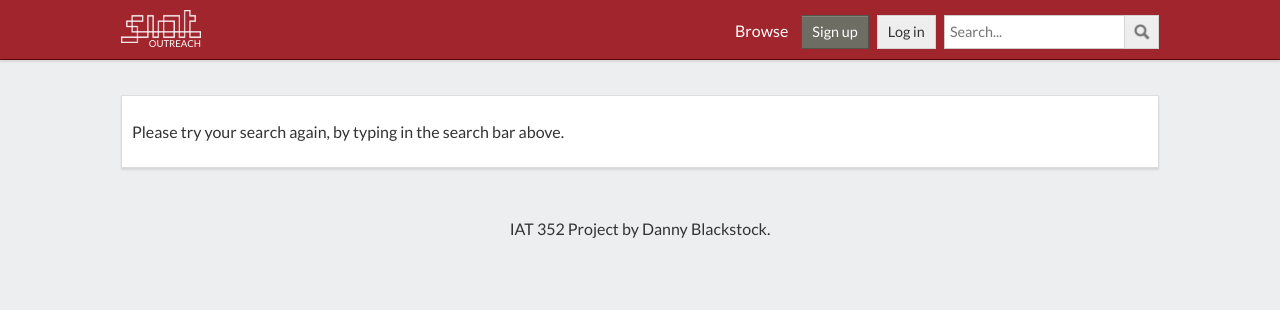
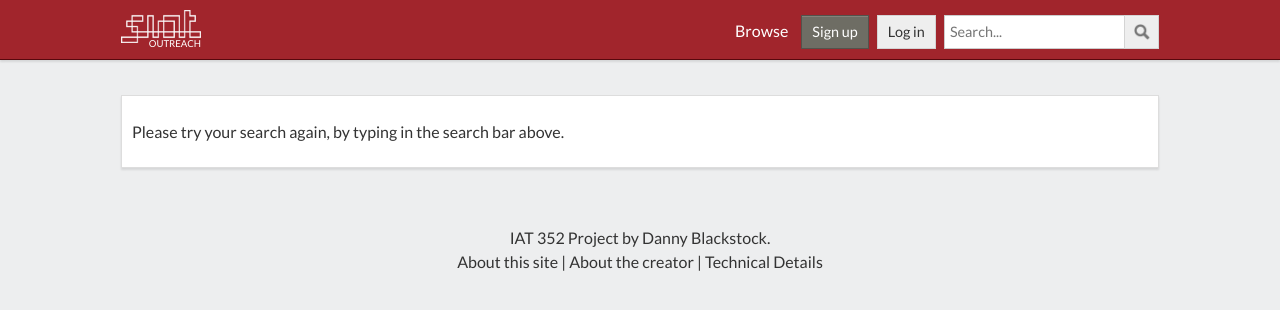
Before and after one commit to dannyblackstock/IAT-352, a PHP site: page /xe/dblackst/search_results.php in a window 1280 px wide. Shown: the top 310 px of the page. Run offline with PHP 8.4, Linux system fonts and the light colour scheme; some libraries are stand-ins or nearby versions.

Commit message:
Add 3 final pages, links in footer

```diff
--- a/dblackst/includes/footer.php
+++ b/dblackst/includes/footer.php
@@ -1,5 +1,10 @@
     <div id="footer-container">
-        <p class="footer-p">IAT 352 Project by Danny Blackstock.</p>
+        <div>IAT 352 Project by Danny Blackstock.</div>
+        <div>
+            <a href="about.php">About this site</a> |
+            <a href="author.php"> About the creator</a> |
+            <a href="technical.php"> Technical Details</a>
+        </div>
     </div>
     <script src="//ajax.googleapis.com/ajax/libs/jquery/1.10.2/jquery.min.js"></script>
     <script>window.jQuery || document.write('<script src="js/vendor/jquery-1.10.2.min.js"><\/script>')</script>
--- a/dblackst/search_results.php
+++ b/dblackst/search_results.php
@@ -39,8 +39,9 @@ if(isset($_GET['search_query'])) {
       // if there are any results
       if ($search_query_result->num_rows > 0) {
 
-        echo "<div class=\"container\">
-                <h1>Search results containing \"".$_GET['search_query']."\"</h1><ul>";
+        echo "<h1>Search results containing \"".$_GET['search_query']."\"</h1>
+                <div class=\"container\">
+                  <ul>";
 
         while ($result = $search_query_result->fetch_assoc()) {
           echo "
--- a/dblackst/styles/main.css
+++ b/dblackst/styles/main.css
@@ -520,6 +520,10 @@ body, input, textarea, button {
   color: #333333;
 }
 
+label {
+  cursor: pointer;
+}
+
 .placeholder {
   color: #aaa;
 }
@@ -910,7 +914,7 @@ a:hover {
   margin-left: auto;
   margin-right: auto;
   text-align: center;
-  padding: 10px 0;
+  padding: 30px 0 15px 0;
 }
 #footer-container:before, #footer-container:after {
   content: " ";
@@ -919,12 +923,9 @@ a:hover {
 #footer-container:after {
   clear: both;
 }
-#footer-container .footer-p {
-  float: left;
-  display: block;
-  margin-right: 2.35765%;
-  width: 100%;
+#footer-container div {
+  margin: 5px;
 }
-#footer-container .footer-p:last-child {
-  margin-right: 0;
+#footer-container a {
+  color: #333333;
 }
--- a/dblackst/styles/main.scss
+++ b/dblackst/styles/main.scss
@@ -36,6 +36,10 @@ body, input, textarea, button {
 }
 
 // ----- START General styles ----- //
+
+label {
+    cursor: pointer;
+}
 
 // for IE placeholder text
 .placeholder {
@@ -339,9 +343,11 @@ a {
 #footer-container {
     @include outer-container;
     text-align: center;
-    padding: 10px 0;
-
-    .footer-p {
-        @include span-columns(12);
+    padding: 30px 0 15px 0;
+    div {
+        margin: 5px;
+    }
+    a {
+        color: $default-text-color;
     }
 }
--- a/dblackst/user.php
+++ b/dblackst/user.php
@@ -50,7 +50,7 @@ if (isset($_GET['id']) && is_numeric($_GET['id'])) {
       // profile picture
 
       echo "<div id='user-info-box' class='container'>
-            <div id='user-main-profile-picture'  style='background-image:url(\"img/profile_pictures/";
+            <div id='user-main-profile-picture' style='background-image:url(\"img/profile_pictures/";
 
       // defined in header.php
       echo get_user_picture($user['id']);
```
Also changed, not shown: dblackst/about.php (added, +18 -0 lines), dblackst/author.php (added, +18 -0 lines), dblackst/technical.php (added, +18 -0 lines).
